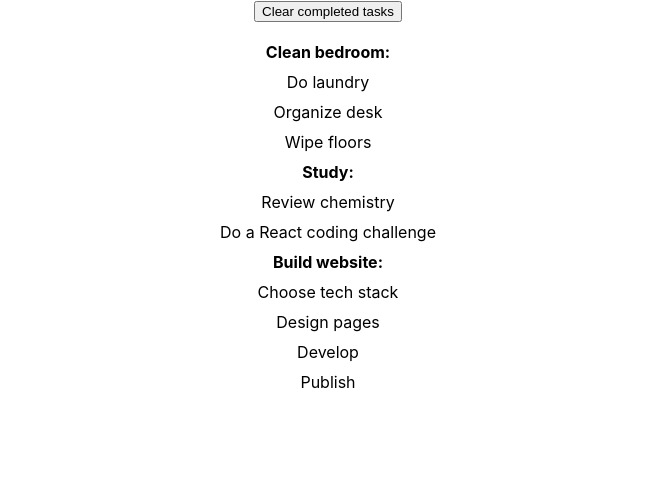
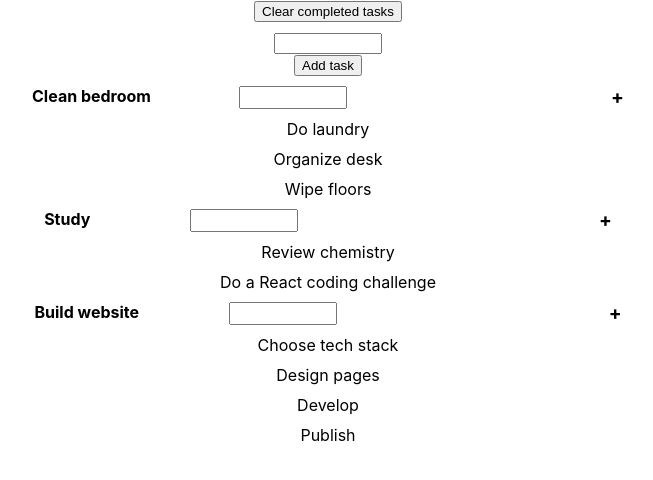
Before and after one commit to RahulYele141/task, a React (Create React App) app: page / in a window 1280 px wide. Shown: the top 480 px of the page, without its empty margins (312-965 px from the left). Built offline with nearby package versions, Linux system fonts and the light colour scheme.

Commit message:
Task and subtask adding done

```diff
--- a/src/tasks/tasks.component.jsx
+++ b/src/tasks/tasks.component.jsx
@@ -27,20 +27,22 @@ const updatedTasks = tasks.map((item) => {
 
 const Tasks = () => {
   const [tasksList, setTasksList] = useState(updatedTasks);
+  const [newTask, setNewTask] = useState("");
+  const [newSubtask, setNewSubtask] = useState("");
 
   const taskCompleted = (index) => {
     const modifiedTasks = tasksList.map((item, ind) => {
       if (ind === index) {
         item.completed = !item.completed;
         item.subtasks = item.subtasks.map((st) => {
-          st.completed = !st.completed;
+          if (ind === index) {
+            st.completed = !st.completed;
+          }
           return st;
         });
       }
-
       return item;
     });
-
     setTasksList(modifiedTasks);
   };
 
@@ -73,8 +75,35 @@ const Tasks = () => {
       ft.subtasks = ft.subtasks.filter((tk) => tk.completed === false);
       return ft;
     });
+    setTasksList(filtered);
+  };
 
-    setTasksList(filtered);
+  const readTask = (e) => {
+    setNewTask(e.target.value);
+  };
+
+  const readSubtask = (e) => {
+    setNewSubtask(e.target.value);
+  };
+
+  const addTask = () => {
+    const newTasks = tasksList;
+    newTasks.push({
+      task: newTask,
+      subtasks: [],
+      completed: false,
+    });
+    setTasksList(newTasks);
+  };
+
+  const addSubtask = (tasks, index) => {
+    const newSubt = tasks.map((task, ind) => {
+      if (ind === index) {
+        task.subtasks.push({ subtask: newSubtask, completed: false });
+      }
+      return task;
+    });
+    setTasksList(newSubt);
   };
 
   return (
@@ -85,16 +114,41 @@ const Tasks = () => {
         }}>
         Clear completed tasks
       </button>
+
       <div className='centered'>
+        <div>
+          <input className='input-field' onChange={readTask} />
+        </div>
+        <button
+          onClick={() => {
+            addTask();
+          }}>
+          Add task
+        </button>
         {tasksList.map((item, index) => (
           <div key={index}>
-            <span
-              onClick={() => {
-                taskCompleted(index);
-              }}
-              className={`tasks ${item.completed ? "task-completed " : ""}`}>
-              {item.task}:
-            </span>
+            <div className='tasks'>
+              <div
+                onClick={() => {
+                  taskCompleted(index);
+                }}
+                className={` ${item.completed ? "task-completed " : ""}`}>
+                {item.task}
+              </div>
+              <input
+                className='input-field'
+                onChange={readSubtask}
+                key={index}
+              />
+              <div
+                className='add-task'
+                type='button'
+                onClick={() => {
+                  addSubtask(tasksList, index);
+                }}>
+                +
+              </div>
+            </div>
             <div>
               {item.subtasks.map((subtask, ind) => (
                 <span
--- a/src/tasks/tasks.style.css
+++ b/src/tasks/tasks.style.css
@@ -1,11 +1,12 @@
 .centered {
   margin: auto;
-  width: 40%;
+  width: 60%;
   padding: 10px;
 }
 .tasks {
   font-weight: bold;
-  display: block;
+  display: grid;
+  grid-auto-flow: column;
   margin: 10px 0 10px 0;
 }
 
@@ -24,3 +25,16 @@
   text-decoration: line-through;
   color: grey;
 }
+
+.input-field {
+  width: 100px;
+  opacity: 100%;
+}
+
+.add-task {
+  border: none;
+  color: black;
+  font-size: 19px;
+  cursor: pointer;
+  background-color: #fff;
+}
```
